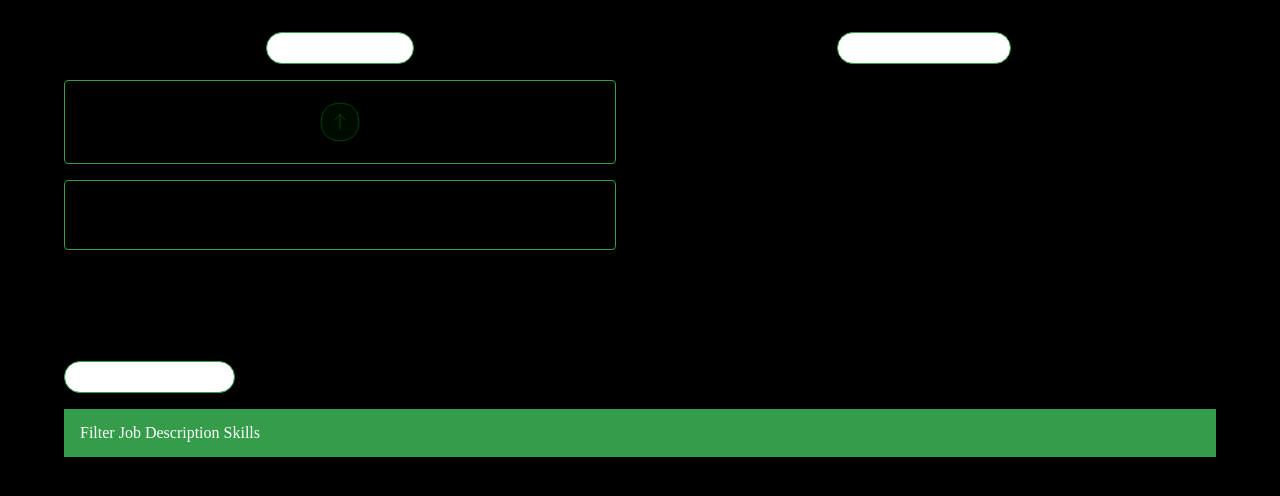
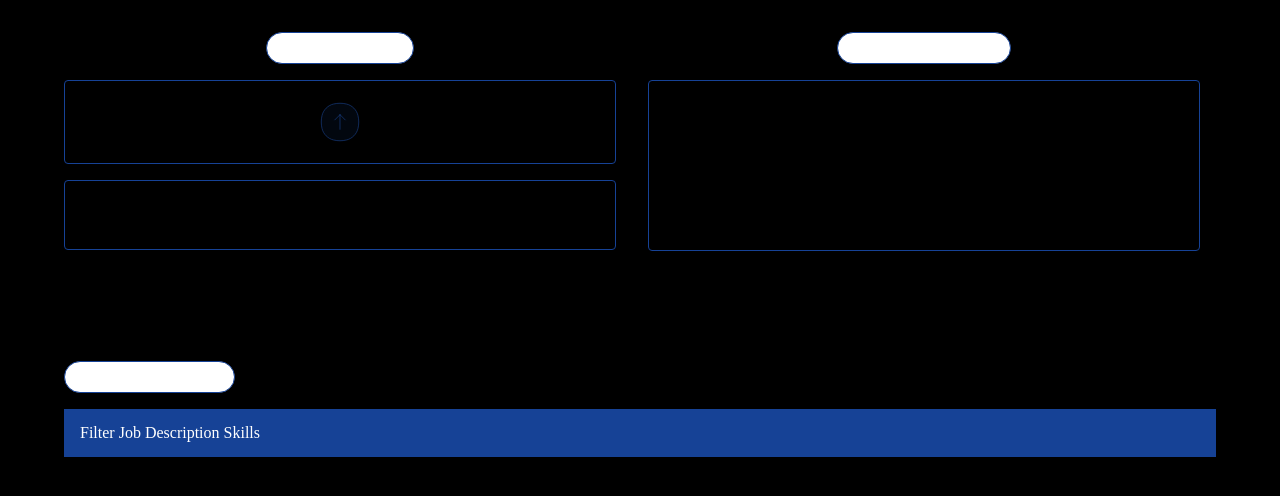
Before and after one commit to Aurik-Datta/Resume-Compatibility-Analyser, a Next.js app in the folder frontend/: page / in a window 1280 px wide. Shown: the top 496 px of the page. Built offline with nearby package versions, Linux system fonts and the light colour scheme.

Commit message:
changed coloring

```diff
--- a/frontend/app/components/Title.tsx
+++ b/frontend/app/components/Title.tsx
@@ -6,7 +6,7 @@ import Box from '@mui/material/Box';
 // Styled container with button-like appearance
 const TitleContainer = styled(Box)(({ theme }) => ({
   backgroundColor: 'white',
-  border: `1px solid #359D49`,
+  border: `1px solid #164296`,
   //rounded corners
   borderRadius: 20,
   paddingLeft: 25,
--- a/frontend/app/globals.css
+++ b/frontend/app/globals.css
@@ -42,7 +42,7 @@ body {
 }
 
 ::-webkit-scrollbar-thumb {
-  background-color: #359D49; /* Color of the scrollbar thumb */
+  background-color: #164296; /* Color of the scrollbar thumb */
   border-radius: "50%"; /* Rounds the corners of the scrollbar thumb for a pill-like appearance */
   border: 2px solid transparent; /* Optional: can be set to transparent if you don't want a border */
 }
@@ -55,5 +55,5 @@ body {
 /* Custom scrollbar for Firefox */
 * {
   scrollbar-width: thin; /* "auto" or "thin" makes the scrollbar less intrusive */
-  scrollbar-color: #359D49 transparent; /* Thumb color and transparent track */
+  scrollbar-color: #164296 transparent; /* Thumb color and transparent track */
 }
--- a/frontend/app/themes.tsx
+++ b/frontend/app/themes.tsx
@@ -7,10 +7,10 @@ export const theme = createTheme({
     },
     palette: {
         primary: {
-            main: "#359D49",
+            main: "#164296",
         },
         secondary: {
-            main: "#c8d6cf"
+            main: "rgba(22, 66, 150, 0.1)"
         }
     },
     components: {
--- a/frontend/app/uploadComponents/EnterJobDes.tsx
+++ b/frontend/app/uploadComponents/EnterJobDes.tsx
@@ -25,6 +25,9 @@ const EnterJobDes = ({jobDes, setJobDes}: EnterJobDesProps) => {
                     value={jobDes}
                     onChange={handleJobDesChange()}
                     variant="outlined"
+                    sx = {{
+                        '& .MuiOutlinedInput-root': { '& fieldset': { borderColor: '#164296', }, '&:hover fieldset': { borderColor: '#164296', }}
+                    }}
             />
             </Grid>
         </Grid>
--- a/frontend/app/uploadComponents/RankedResumes.tsx
+++ b/frontend/app/uploadComponents/RankedResumes.tsx
@@ -66,7 +66,7 @@ const RankedResumes = ({ sortedList, setSortedList, jobDesSkillList }: RankedRes
     const FilterJobDesSkills = () => {
         return (
             <Accordion defaultExpanded={jobDesSkillList.length > 0}>
-            <AccordionSummary sx={{ bgcolor: '#359D49', color: 'white' }}><Typography>Filter Job Description Skills</Typography></AccordionSummary>
+            <AccordionSummary sx={{ bgcolor: '#164296', color: 'white' }}><Typography>Filter Job Description Skills</Typography></AccordionSummary>
             <AccordionDetails>
                 <Grid container spacing={1}>
                     {jobDesSkillList.map((skill) => (
@@ -74,6 +74,11 @@ const RankedResumes = ({ sortedList, setSortedList, jobDesSkillList }: RankedRes
                             <Chip label={skill}
                                 clickable
                                 color={disabledSkills.includes(skill) ? "secondary" : "primary"}
+                                sx = {{
+                                    '& .MuiChip-label': {
+                                        color: !disabledSkills.includes(skill) ? 'white' : '#164296'
+                                    }
+                                }}
                                 onClick={() => handleToggleSkill(skill)}
                             />
                         </Grid>
@@ -116,7 +121,7 @@ const RankedResumes = ({ sortedList, setSortedList, jobDesSkillList }: RankedRes
                         <Grid container spacing={1}>
                         {item.jobDes_skills.map((skill) => (
                             <Grid item key={skill}>
-                            <Chip label={skill} color={item.compat_skills.includes(skill) ? "primary" : "error"} />
+                            <Chip label={skill} color={item.compat_skills.includes(skill) ? "success" : "error"} />
                             </Grid>
                         ))}
                         </Grid>
@@ -124,7 +129,7 @@ const RankedResumes = ({ sortedList, setSortedList, jobDesSkillList }: RankedRes
                         <Grid container spacing={1}>
                         {item.resume_skills.map((skill) => (
                             <Grid item key={skill}>
-                            <Chip label={skill} color={item.compat_skills.includes(skill) ? "primary" : "error"} />
+                            <Chip label={skill} color={item.compat_skills.includes(skill) ? "success" : "error"} />
                             </Grid>
                         ))}
                         </Grid>
--- a/frontend/app/uploadComponents/UploadResume.tsx
+++ b/frontend/app/uploadComponents/UploadResume.tsx
@@ -21,7 +21,7 @@ const UploadResume = ({ selectedFiles, setSelectedFiles }: UploadResumeProps) =>
                     width: '100%',
 
                     justifyContent: 'center',
-                    border: '1px solid #359D49',
+                    border: '1px solid #164296',
                     borderRadius: 1,
                     alignItems: 'center',
                     cursor: 'pointer',
@@ -47,7 +47,10 @@ const UploadResume = ({ selectedFiles, setSelectedFiles }: UploadResumeProps) =>
                                         fontSize: 12,
                                         fontFamily: 'Fenix',
                                         '& .MuiChip-deleteIcon': {
-                                            color: '#359D49'
+                                            color: '#164296'
+                                        },
+                                        '& .MuiChip-label': {
+                                            color: '#164296'
                                         }
                                     }}
                                 />
@@ -80,7 +83,7 @@ const UploadResume = ({ selectedFiles, setSelectedFiles }: UploadResumeProps) =>
                         width: '100%',
                         display: 'flex',
                         justifyContent: 'center',
-                        border: '1px solid #359D49',
+                        border: '1px solid #164296',
                         borderRadius: 1,
                         alignItems: 'center',
                         padding: 2  ,
```
Also changed, not shown: frontend/app/icons/UploadIcon.svg.
